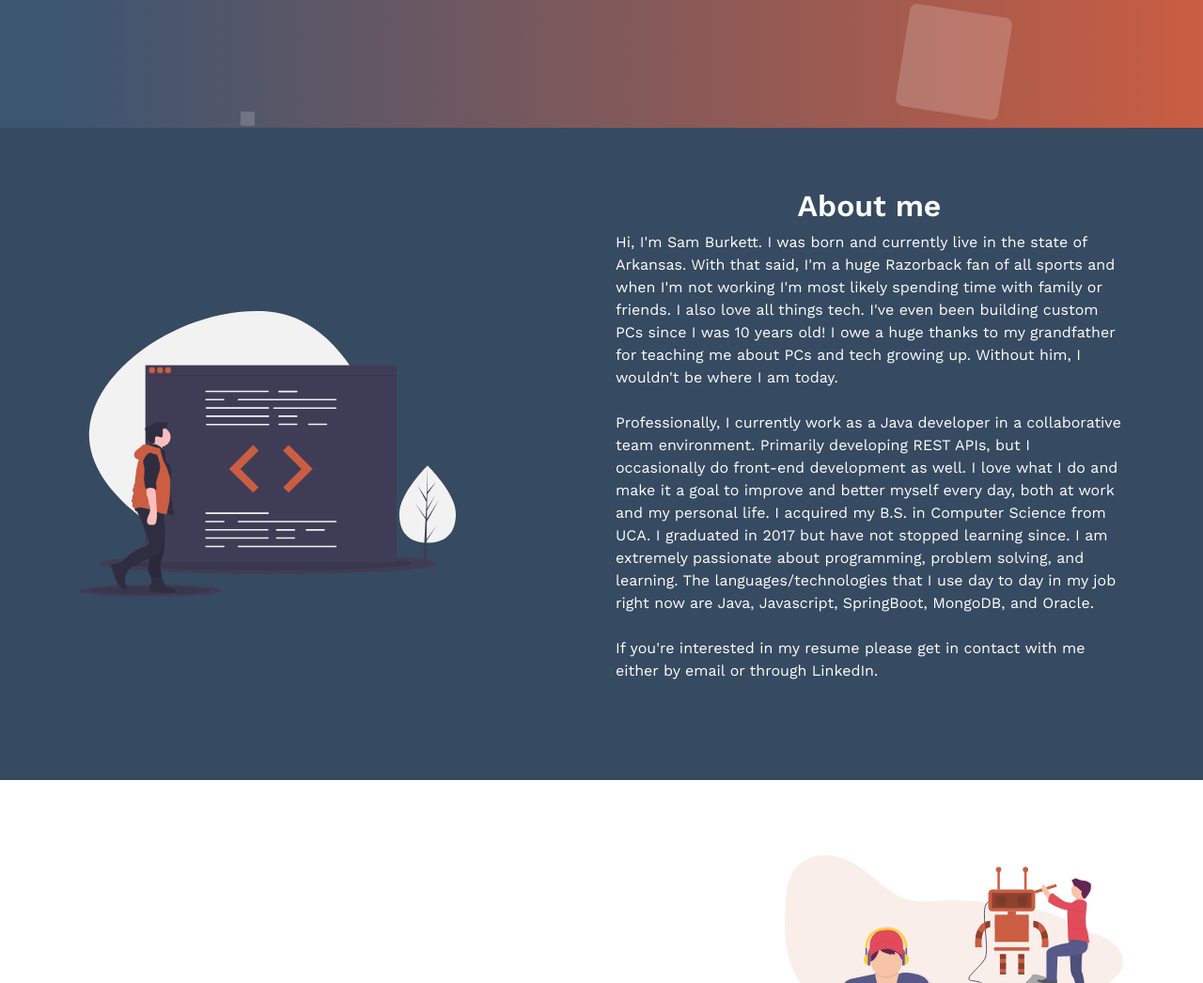
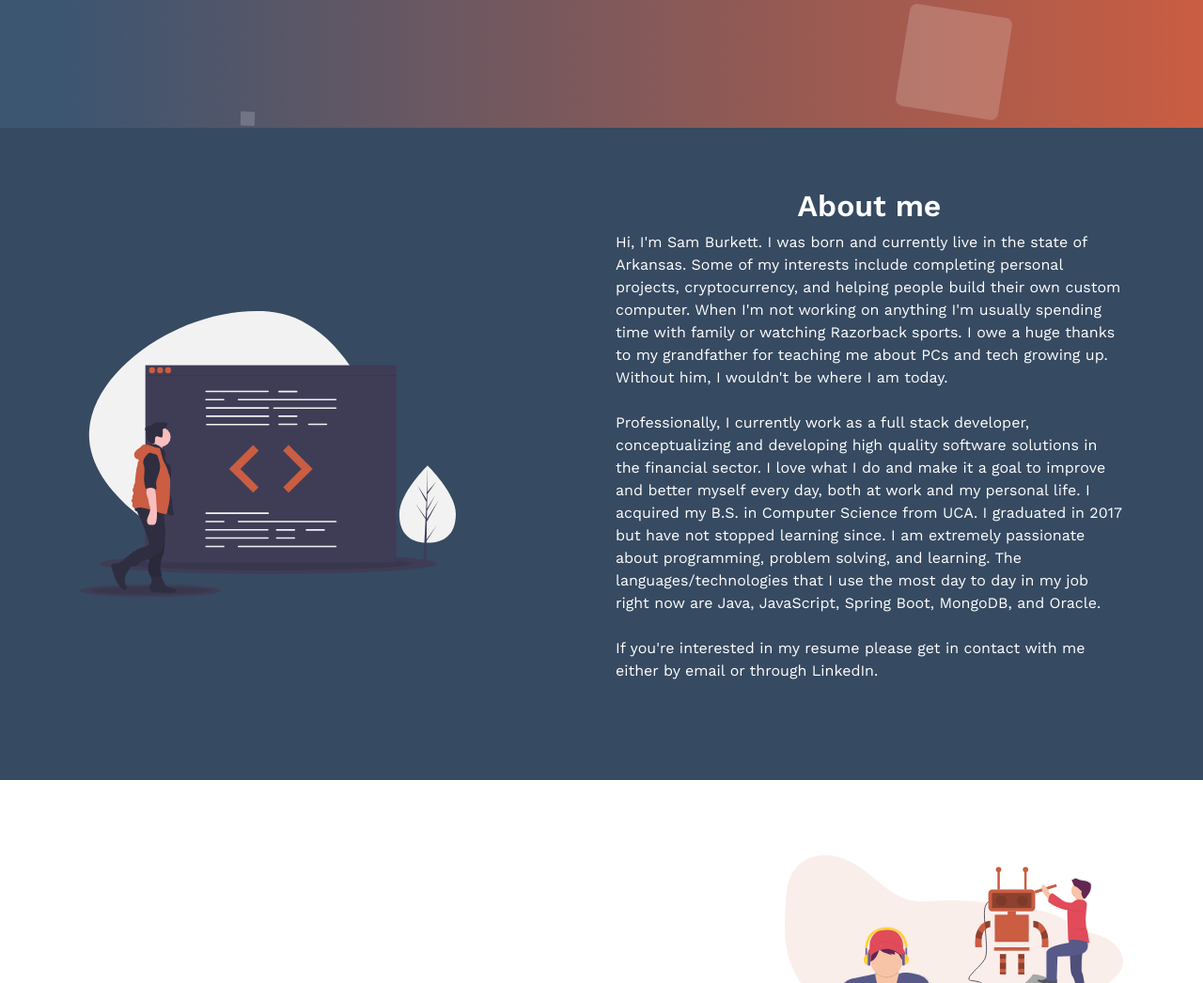
Before and after one commit to Lee7b/Lee7b.github.io, a plain HTML site: page index.html in a window 1280 px wide. Shown: the part 664-1710 px from the top of the page at 94% size. Drawn offline with nearby package versions, Linux system fonts and the light colour scheme.

Commit message:
Update about section

```diff
--- a/index.html
+++ b/index.html
@@ -112,14 +112,15 @@
               <div class="col">
                 <h2 class="text-center">About me</h2>
                 <p>
-                  Hi, I'm Sam Burkett. I was born and currently live in the state of Arkansas. With that said, I'm a huge Razorback fan of all sports and when I'm not working I'm most likely spending time with family or friends.
-                  I also love all things tech. I've even been building custom PCs since I was 10 years old! I owe a huge thanks to my grandfather for teaching me about PCs and tech growing up. Without him, I wouldn't be where I am today.
+                  Hi, I'm Sam Burkett. I was born and currently live in the state of Arkansas. Some of my interests include completing personal projects,
+                  cryptocurrency, and helping people build their own custom computer. When I'm not working on anything I'm usually spending time with family or watching Razorback sports.
+                  I owe a huge thanks to my grandfather for teaching me about PCs and tech growing up. Without him, I wouldn't be where I am today.
                   <br />
                   <br />
-                  Professionally, I currently work as a Java developer in a collaborative team environment. Primarily developing REST APIs, but I occasionally do front-end development as well.
+                  Professionally, I currently work as a full stack developer, conceptualizing and developing high quality software solutions in the financial sector.
                   I love what I do and make it a goal to improve and better myself every day, both at work and my personal life.
                   I acquired my B.S. in Computer Science from UCA. I graduated in 2017 but have not stopped learning since. I am extremely passionate about programming, problem solving, and learning.
-                  The languages/technologies that I use day to day in my job right now are Java, Javascript, SpringBoot, MongoDB, and Oracle.
+                  The languages/technologies that I use the most day to day in my job right now are Java, JavaScript, Spring Boot, MongoDB, and Oracle.
                   <br />
                   <br />
                   If you're interested in my resume please get in contact with me either by email or through LinkedIn.
```
